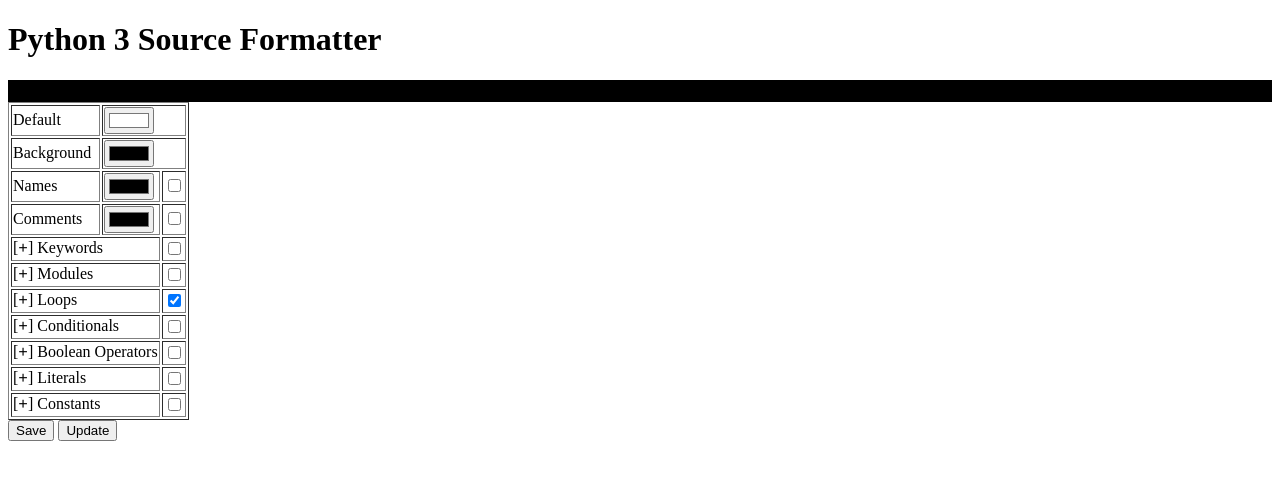
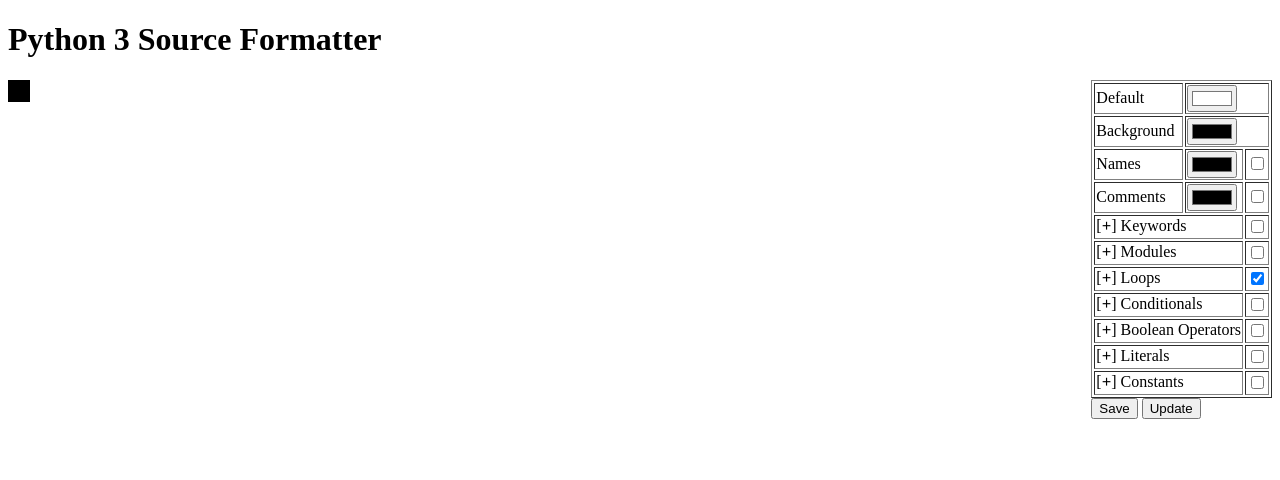
Before and after one commit to kybp/pyformat, a Flask app: template pyformat/templates/source.html in a window 1280 px wide. Shown: the top 480 px of the page. Run offline with Flask 2, Linux system fonts and the light colour scheme; the template is opened without the code that fills it, so the values that code supplies are empty; some libraries are stand-ins or nearby versions.

Commit message:
make source and config display side by side

```diff
--- a/pyformat/static/source.css
+++ b/pyformat/static/source.css
@@ -1,4 +1,9 @@
+form.color-config {
+    float: right;
+}
+
 div.python-source {
+    float: left;
     font-family: courier;
     font-size: 16px;
     border: 1px solid black;
```
